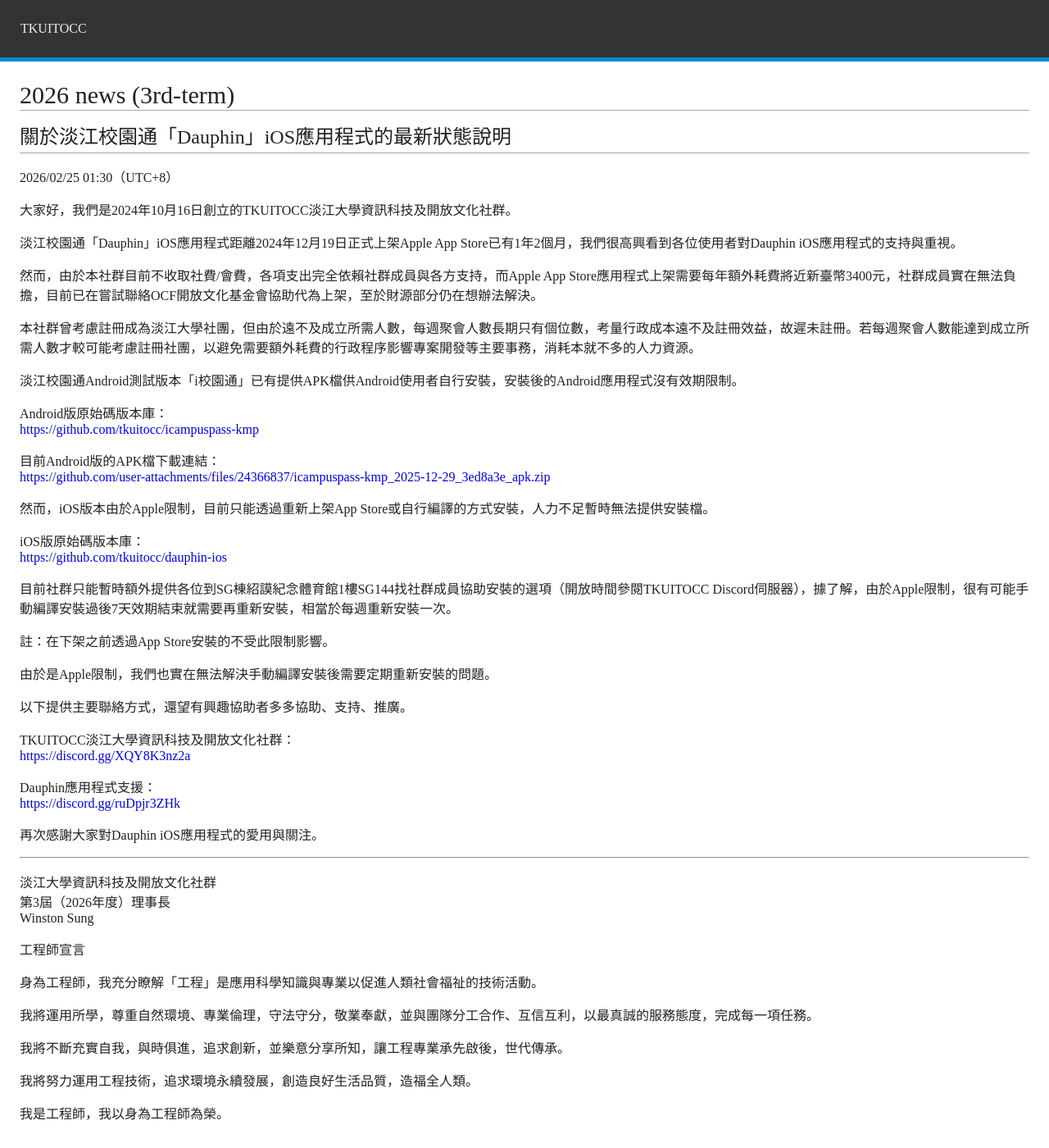
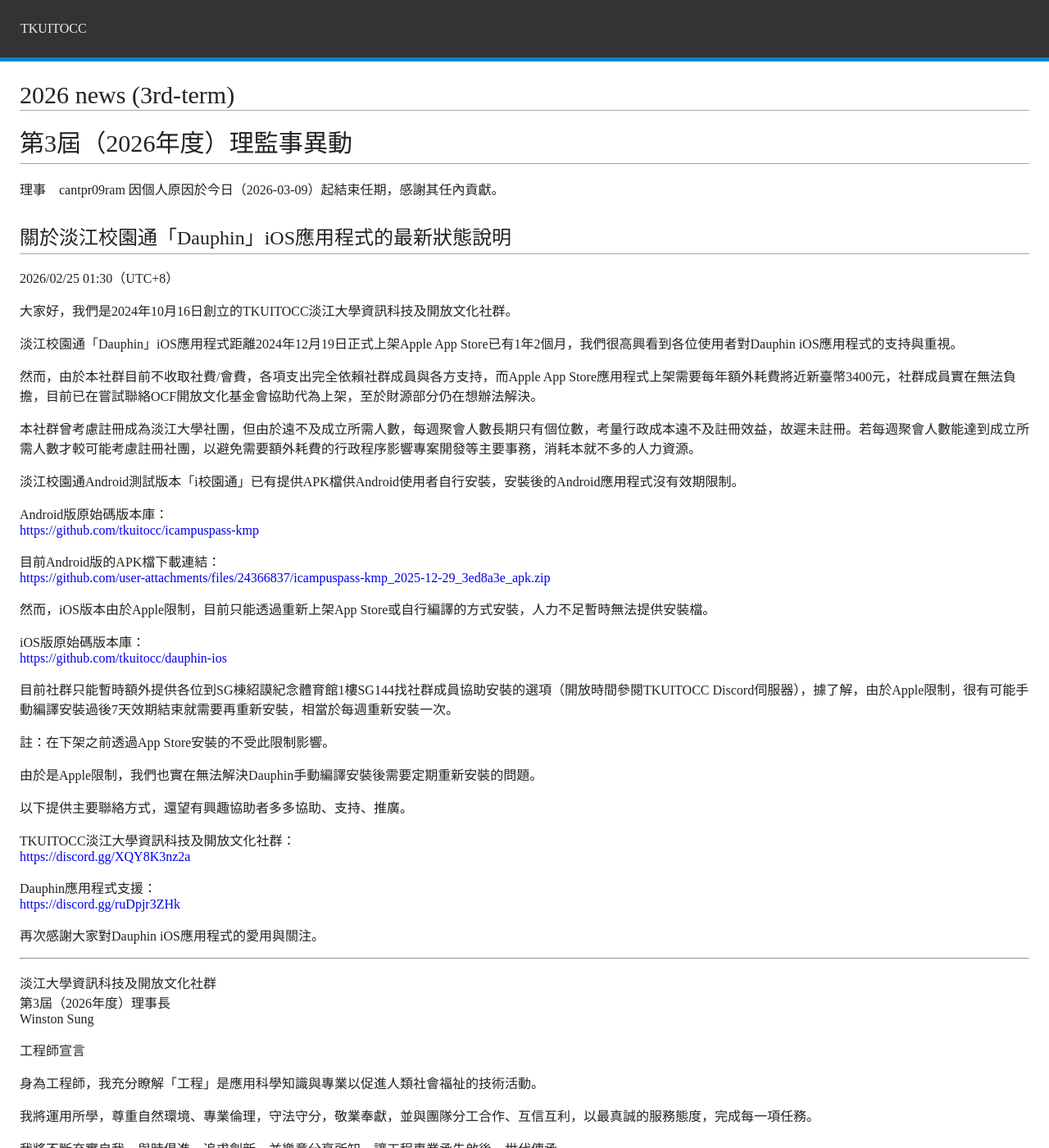
Before and after one commit to tkuitocc/tkuitocc.github.io, a Jekyll site: the page built from docs/en-US/2026/News.md, in a window 1280 px wide and 1400 px high. Shown: the whole window at 82% size. Built offline with Jekyll 4.4.1, drawn with Linux system fonts in a browser that asks for light colours; our own code applies the rules of GitHub Pages for plain Markdown files.

```diff
--- a/docs/en-US/2026/News.md
+++ b/docs/en-US/2026/News.md
@@ -1,4 +1,8 @@
 # 2026 news (3rd-term)
+
+# 第3屆（2026年度）理監事異動
+
+理事　cantpr09ram 因個人原因於今日（2026-03-09）起結束任期，感謝其任內貢獻。
 
 ## 關於淡江校園通「Dauphin」iOS應用程式的最新狀態說明
 
@@ -29,7 +33,7 @@ iOS版原始碼版本庫：<br />
 
 註：在下架之前透過App Store安裝的不受此限制影響。
 
-由於是Apple限制，我們也實在無法解決手動編譯安裝後需要定期重新安裝的問題。
+由於是Apple限制，我們也實在無法解決Dauphin手動編譯安裝後需要定期重新安裝的問題。
 
 以下提供主要聯絡方式，還望有興趣協助者多多協助、支持、推廣。
 
```
Also changed, not shown: docs/en-US/2026/Activities.md (+4 -0 lines), docs/zh-Hant-TW/2026/最新消息.md (+5 -1 lines), docs/zh-Hant-TW/2026/活動.md (+4 -0 lines).
